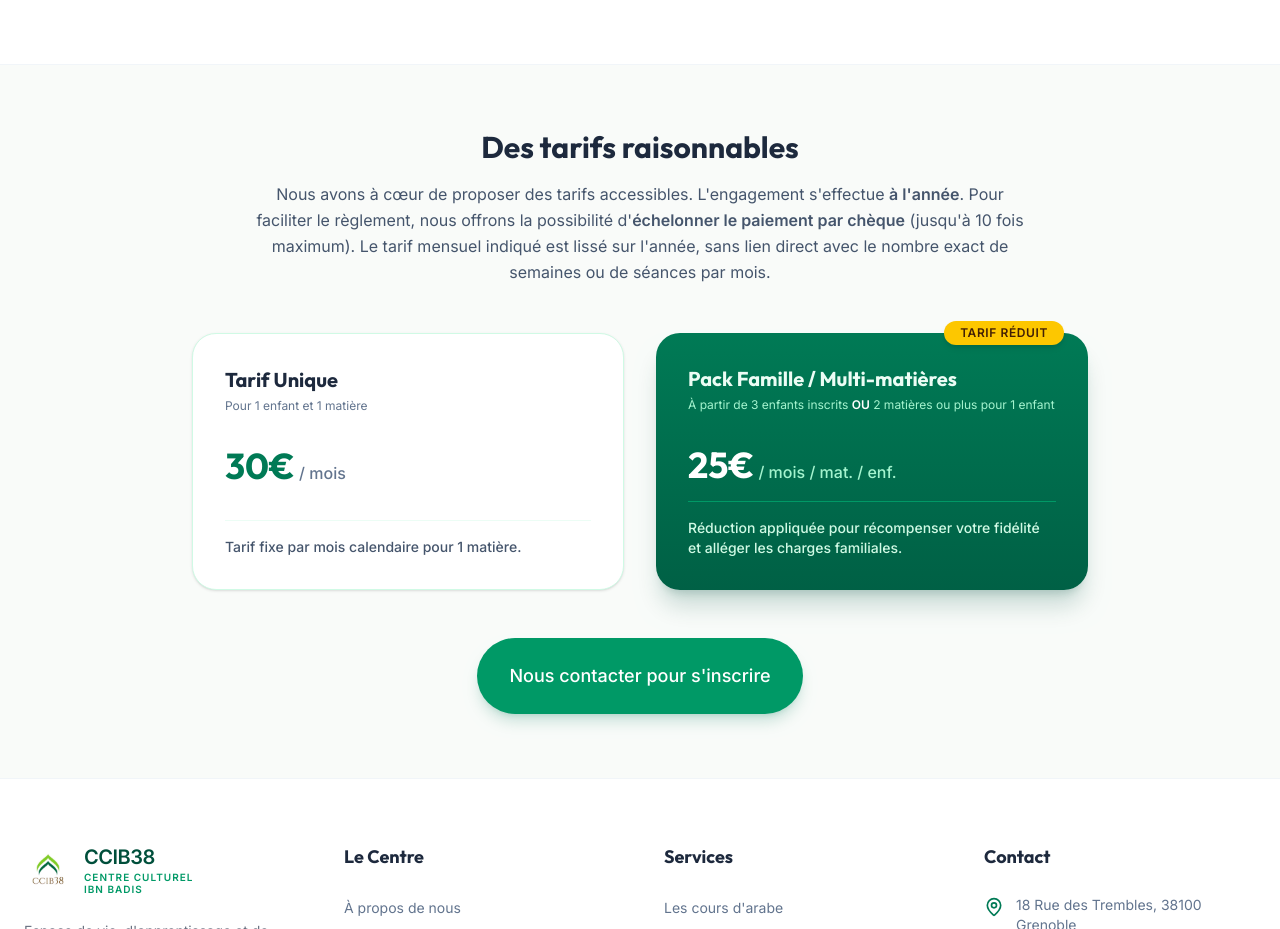
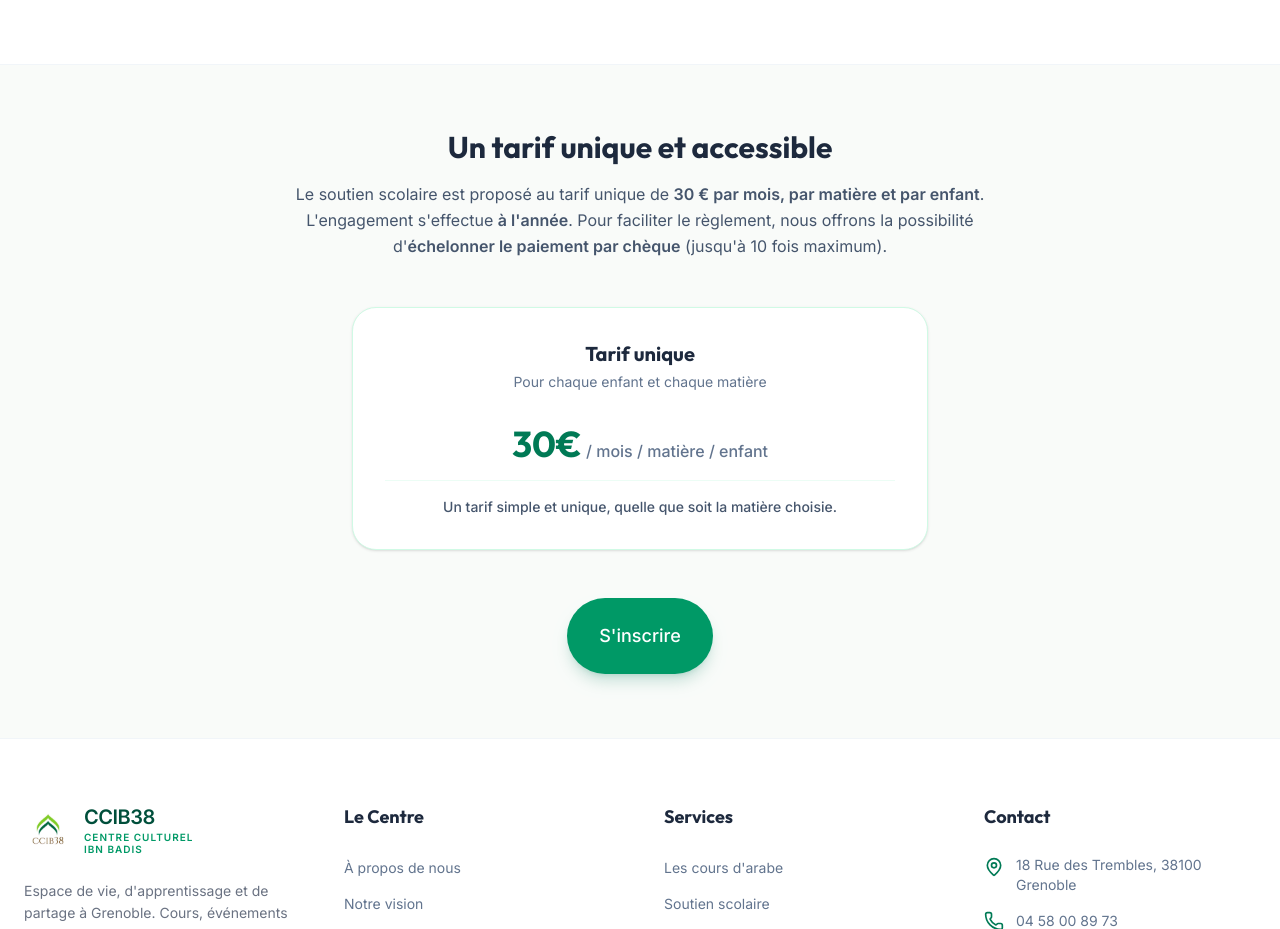
Before and after one commit to IssamLammri/ccib38_vitrine_site, a React (Vite) app: page /soutien in a window 1280 px wide. Shown: the part 1340-2269 px from the top of the page. Built offline with nearby package versions, Linux system fonts and the light colour scheme; a web font is replaced by a local one.

Commit message:
refactor: simplify tuition pricing and remove team section
Update the academic support page to present a streamlined pricing model and remove the unfinished team section from the homepage.

```diff
--- a/src/pages/Home.tsx
+++ b/src/pages/Home.tsx
@@ -245,6 +245,67 @@ export default function Home() {
         </div>
       </section>
 
+      {/* Services Section */}
+      <section className="py-24 bg-[#F9FBF9]">
+        <div className="container mx-auto px-4 md:px-6">
+          <div className="text-center max-w-2xl mx-auto mb-16">
+            <h2 className="text-3xl md:text-5xl font-serif font-light text-slate-800 mb-6">Nos Activités Principales</h2>
+            <p className="text-lg text-slate-600">
+              Le CCIB38 propose une variété d'activités pour enrichir les connaissances et accompagner la réussite de la communauté.
+            </p>
+          </div>
+
+          <div className="grid grid-cols-1 md:grid-cols-2 lg:grid-cols-3 gap-8">
+
+            {/* Service 1 */}
+            <Link to="/cours" className="bg-white rounded-2xl p-6 shadow-sm hover:border-emerald-300 hover:shadow-md hover:-translate-y-1 transition-all duration-300 border border-emerald-100 group flex flex-col cursor-pointer">
+              <div className="w-12 h-12 rounded-xl bg-emerald-50 flex items-center justify-center text-emerald-700 mb-6 group-hover:scale-110 transition-transform">
+                <BookOpen className="w-6 h-6" />
+              </div>
+              <h3 className="text-xl font-bold mb-3 text-slate-800">Les cours d'arabe</h3>
+              <p className="text-slate-500 text-sm leading-relaxed mb-4 flex-1">
+                Des cours structurés pour comprendre et approfondir les fondements, l'éthique et la spiritualité, adaptés à différents niveaux.
+              </p>
+              <span className="text-[10px] font-semibold text-emerald-700 uppercase tracking-wider flex items-center gap-2 group/link">
+                Découvrir le programme
+                <ArrowRight className="w-4 h-4 group-hover/link:translate-x-1 transition-transform" />
+              </span>
+            </Link>
+
+            {/* Service 2 */}
+            <Link to="/evenements" className="bg-white rounded-2xl p-6 shadow-sm hover:border-emerald-300 hover:shadow-md hover:-translate-y-1 transition-all duration-300 border border-emerald-100 group flex flex-col cursor-pointer">
+              <div className="w-12 h-12 rounded-xl bg-emerald-50 flex items-center justify-center text-emerald-700 mb-6 group-hover:scale-110 transition-transform">
+                <Users className="w-6 h-6" />
+              </div>
+              <h3 className="text-xl font-bold mb-3 text-slate-800">Événements & Conférences</h3>
+              <p className="text-slate-500 text-sm leading-relaxed mb-4 flex-1">
+                Rencontres, expositions et débats culturels ouverts à toute la communauté pour favoriser le dialogue et le partage.
+              </p>
+              <span className="text-[10px] font-semibold text-emerald-700 uppercase tracking-wider flex items-center gap-2 group/link">
+                Voir l'agenda
+                <ArrowRight className="w-4 h-4 group-hover/link:translate-x-1 transition-transform" />
+              </span>
+            </Link>
+
+            {/* Service 3 */}
+            <Link to="/soutien" className="bg-white rounded-2xl p-6 shadow-sm hover:border-emerald-300 hover:shadow-md hover:-translate-y-1 transition-all duration-300 border border-emerald-100 group relative overflow-hidden flex flex-col cursor-pointer">
+              <div className="w-12 h-12 rounded-xl bg-emerald-50 flex items-center justify-center text-emerald-700 mb-6 group-hover:scale-110 transition-transform relative z-10">
+                <GraduationCap className="w-6 h-6" />
+              </div>
+              <h3 className="text-xl font-bold mb-3 text-slate-800 relative z-10">Soutien Scolaire</h3>
+              <p className="text-slate-500 text-sm leading-relaxed mb-4 flex-1 relative z-10">
+                Accompagnement personnalisé pour les élèves du primaire au lycée. Aide aux devoirs, méthodologie et préparation aux examens.
+              </p>
+              <span className="text-[10px] font-semibold text-emerald-700 uppercase tracking-wider flex items-center gap-2 group/link relative z-10">
+                S'inscrire
+                <ArrowRight className="w-4 h-4 group-hover/link:translate-x-1 transition-transform" />
+              </span>
+            </Link>
+
+          </div>
+        </div>
+      </section>
+
       {/* Team Section */}
       <section id="equipe" className="py-24 bg-white scroll-mt-20">
         <div className="container mx-auto px-4 md:px-6">
@@ -290,67 +351,6 @@ export default function Home() {
         </div>
       </section>
 
-      {/* Services Section */}
-      <section className="py-24 bg-[#F9FBF9]">
-        <div className="container mx-auto px-4 md:px-6">
-          <div className="text-center max-w-2xl mx-auto mb-16">
-            <h2 className="text-3xl md:text-5xl font-serif font-light text-slate-800 mb-6">Nos Activités Principales</h2>
-            <p className="text-lg text-slate-600">
-              Le CCIB38 propose une variété d'activités pour enrichir les connaissances et accompagner la réussite de la communauté.
-            </p>
-          </div>
-
-          <div className="grid grid-cols-1 md:grid-cols-2 lg:grid-cols-3 gap-8">
-
-            {/* Service 1 */}
-            <div className="bg-white rounded-2xl p-6 shadow-sm hover:border-emerald-300 transition-all duration-300 border border-emerald-100 group flex flex-col">
-              <div className="w-12 h-12 rounded-xl bg-emerald-50 flex items-center justify-center text-emerald-700 mb-6 group-hover:scale-110 transition-transform">
-                <BookOpen className="w-6 h-6" />
-              </div>
-              <h3 className="text-xl font-bold mb-3 text-slate-800">Les cours d'arabe</h3>
-              <p className="text-slate-500 text-sm leading-relaxed mb-4 flex-1">
-                Des cours structurés pour comprendre et approfondir les fondements, l'éthique et la spiritualité, adaptés à différents niveaux.
-              </p>
-              <Link to="/cours" className="text-[10px] font-semibold text-emerald-700 uppercase tracking-wider flex items-center gap-2 group/link">
-                Découvrir le programme
-                <ArrowRight className="w-4 h-4 group-hover/link:translate-x-1 transition-transform" />
-              </Link>
-            </div>
-
-            {/* Service 2 */}
-            <div className="bg-white rounded-2xl p-6 shadow-sm hover:border-emerald-300 transition-all duration-300 border border-emerald-100 group flex flex-col">
-              <div className="w-12 h-12 rounded-xl bg-emerald-50 flex items-center justify-center text-emerald-700 mb-6 group-hover:scale-110 transition-transform">
-                <Users className="w-6 h-6" />
-              </div>
-              <h3 className="text-xl font-bold mb-3 text-slate-800">Événements & Conférences</h3>
-              <p className="text-slate-500 text-sm leading-relaxed mb-4 flex-1">
-                Rencontres, expositions et débats culturels ouverts à toute la communauté pour favoriser le dialogue et le partage.
-              </p>
-              <Link to="/evenements" className="text-[10px] font-semibold text-emerald-700 uppercase tracking-wider flex items-center gap-2 group/link">
-                Voir l'agenda
-                <ArrowRight className="w-4 h-4 group-hover/link:translate-x-1 transition-transform" />
-              </Link>
-            </div>
-
-            {/* Service 3 */}
-            <div className="bg-white rounded-2xl p-6 shadow-sm hover:border-emerald-300 transition-all duration-300 border border-emerald-100 group relative overflow-hidden flex flex-col">
-              <div className="w-12 h-12 rounded-xl bg-emerald-50 flex items-center justify-center text-emerald-700 mb-6 group-hover:scale-110 transition-transform relative z-10">
-                <GraduationCap className="w-6 h-6" />
-              </div>
-              <h3 className="text-xl font-bold mb-3 text-slate-800 relative z-10">Soutien Scolaire</h3>
-              <p className="text-slate-500 text-sm leading-relaxed mb-4 flex-1 relative z-10">
-                Accompagnement personnalisé pour les élèves du primaire au lycée. Aide aux devoirs, méthodologie et préparation aux examens.
-              </p>
-              <Link to="/soutien" className="text-[10px] font-semibold text-emerald-700 uppercase tracking-wider flex items-center gap-2 group/link relative z-10">
-                S'inscrire
-                <ArrowRight className="w-4 h-4 group-hover/link:translate-x-1 transition-transform" />
-              </Link>
-            </div>
-
-          </div>
-        </div>
-      </section>
-
       {/* CTA Section */}
       <section className="py-20 relative overflow-hidden bg-emerald-800">
         {/* Abstract background blobs for CTA */}
--- a/src/pages/SoutienScolaire.tsx
+++ b/src/pages/SoutienScolaire.tsx
@@ -123,50 +123,32 @@ export default function SoutienScolaire() {
       <section className="py-16">
         <div className="container mx-auto px-4 md:px-6">
           <div className="text-center max-w-3xl mx-auto mb-12">
-            <h2 className="text-3xl font-serif font-bold text-slate-800 mb-4">Des tarifs raisonnables</h2>
+            <h2 className="text-3xl font-serif font-bold text-slate-800 mb-4">Un tarif unique et accessible</h2>
             <p className="text-slate-600 leading-relaxed">
-              Nous avons à cœur de proposer des tarifs accessibles. L'engagement s'effectue <strong>à l'année</strong>. Pour faciliter le règlement, nous offrons la possibilité d'<strong>échelonner le paiement par chèque</strong> (jusqu'à 10 fois maximum).
-              Le tarif mensuel indiqué est lissé sur l'année, sans lien direct avec le nombre exact de semaines ou de séances par mois.
+              Le soutien scolaire est proposé au tarif unique de <strong>30 € par mois, par matière et par enfant</strong>.
+              L'engagement s'effectue <strong>à l'année</strong>. Pour faciliter le règlement, nous offrons la possibilité
+              d'<strong>échelonner le paiement par chèque</strong> (jusqu'à 10 fois maximum).
             </p>
           </div>
 
-          <div className="grid grid-cols-1 md:grid-cols-2 gap-8 max-w-4xl mx-auto">
-
-            {/* Tarif Standard */}
-            <div className="bg-white rounded-3xl p-8 shadow-sm border border-emerald-100 relative flex flex-col">
-               <h3 className="text-xl font-bold text-slate-800 mb-1">Tarif Unique</h3>
-               <p className="text-xs text-slate-500 mb-4">Pour 1 enfant et 1 matière</p>
+          <div className="max-w-xl mx-auto">
+            <div className="bg-white rounded-3xl p-8 shadow-sm border border-emerald-100 relative flex flex-col text-center">
+              <h3 className="text-xl font-bold text-slate-800 mb-1">Tarif unique</h3>
+              <p className="text-sm text-slate-500 mb-4">Pour chaque enfant et chaque matière</p>
               <div className="my-4">
                 <span className="text-4xl font-display font-bold text-emerald-700">30€</span>
-                 <span className="text-slate-500 font-medium"> / mois</span>
+                <span className="text-slate-500 font-medium"> / mois / matière / enfant</span>
               </div>
-               <p className="text-slate-600 text-sm font-medium mt-auto border-t border-emerald-50 pt-4">
-                 Tarif fixe par mois calendaire pour 1 matière.
+              <p className="text-slate-600 text-sm font-medium border-t border-emerald-50 pt-4">
+                Un tarif simple et unique, quelle que soit la matière choisie.
               </p>
             </div>
-
-            {/* Tarif Réduit */}
-            <div className="bg-gradient-to-b from-emerald-700 to-emerald-800 rounded-3xl p-8 shadow-xl shadow-emerald-900/20 text-white relative flex flex-col">
-               <div className="absolute top-0 right-6 transform -translate-y-1/2 bg-yellow-400 text-yellow-950 font-bold px-4 py-1 rounded-full text-xs tracking-wider uppercase shadow-md">
-                 Tarif Réduit
-               </div>
-               <h3 className="text-xl font-bold text-emerald-50 mb-1">Pack Famille / Multi-matières</h3>
-               <p className="text-xs text-emerald-200 mb-4">À partir de 3 enfants inscrits <strong className="text-white">OU</strong> 2 matières ou plus pour 1 enfant</p>
-               <div className="my-4">
-                 <span className="text-4xl font-display font-bold text-white">25€</span>
-                 <span className="text-emerald-200 font-medium"> / mois / mat. / enf.</span>
-               </div>
-               <p className="text-emerald-100 text-sm font-medium mt-auto border-t border-emerald-600 pt-4">
-                 Réduction appliquée pour récompenser votre fidélité et alléger les charges familiales.
-               </p>
-            </div>
-
           </div>
 
           <div className="text-center mt-12">
-             <a href="/contact">
+            <a href="https://portail.ccib38.fr/inscription-soutien-scolaire">
               <Button size="lg" className="rounded-full shadow-lg shadow-emerald-700/20 bg-emerald-600 text-white hover:bg-emerald-500 transition-all text-base md:text-lg px-8 py-6 h-auto">
-                 Nous contacter pour s'inscrire
+                S'inscrire
               </Button>
             </a>
           </div>
```
Lines whose indentation alone changed are shown as unchanged.
